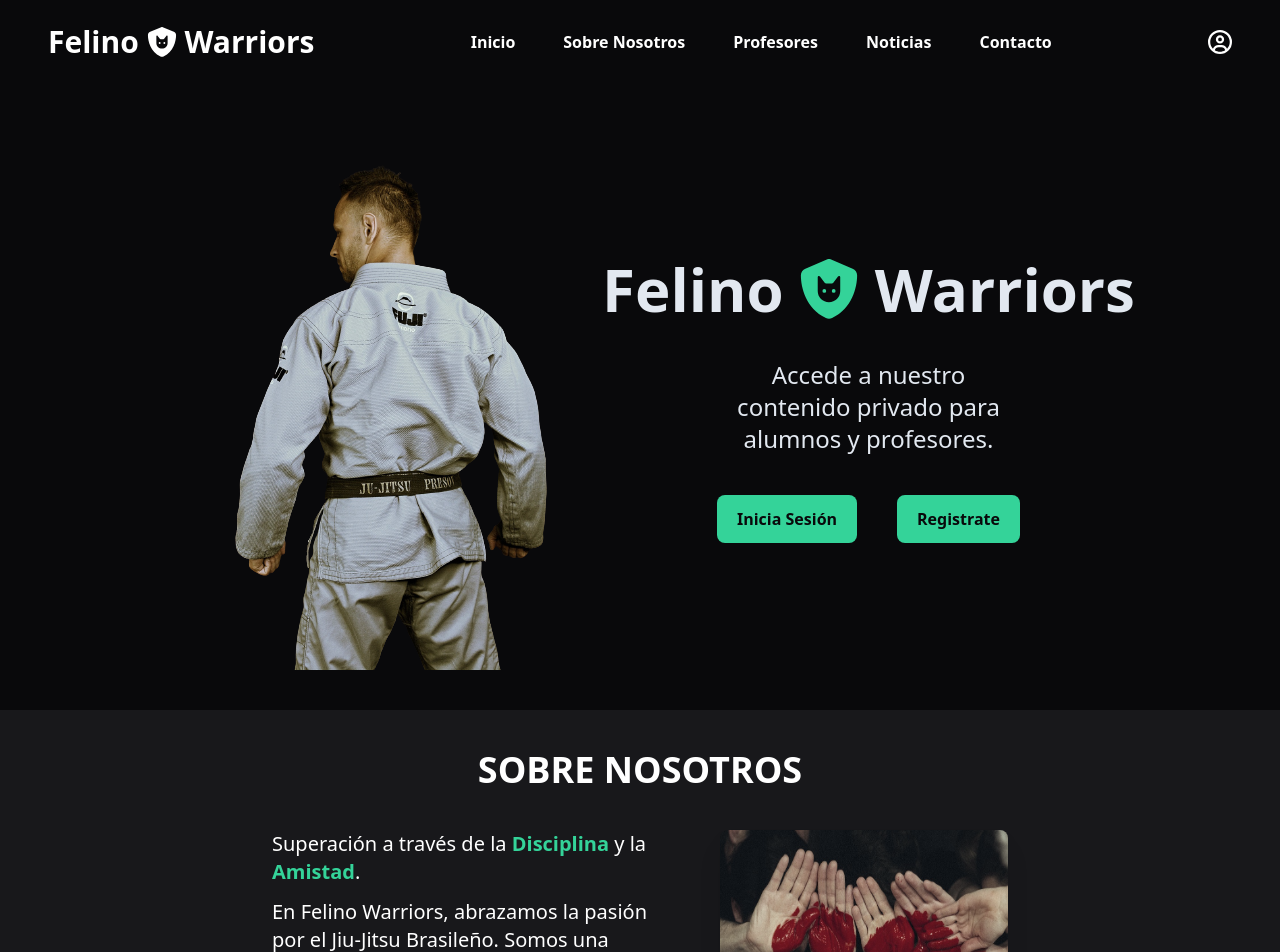
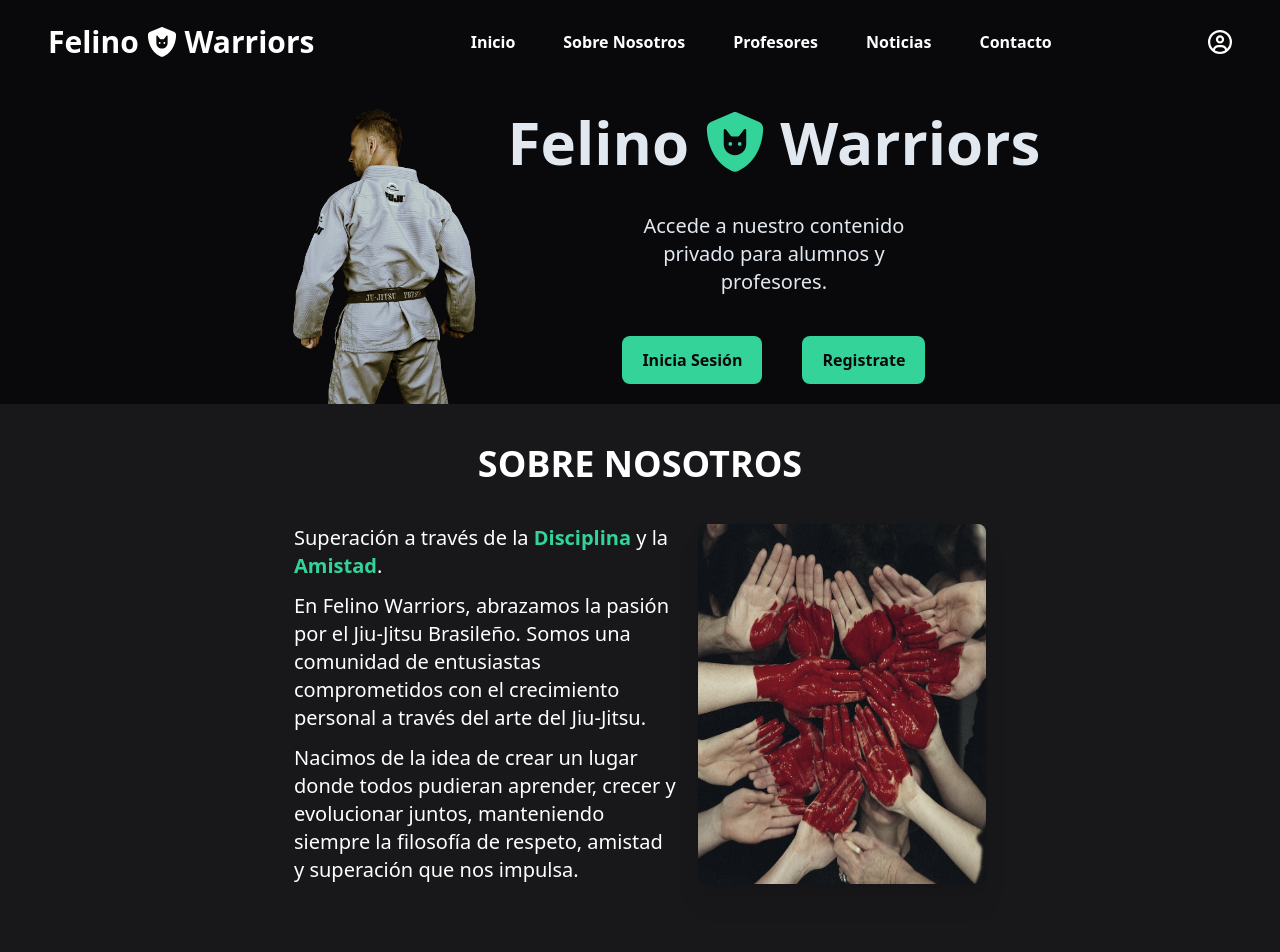
Before and after one commit to Cristaldo-Fiorela/Academia-JiuJitsu-JAVA, a React (Vite) app: page / in a window 1280 px wide. Shown: the top 952 px of the page. Built offline with nearby package versions, Linux system fonts and the light colour scheme.

Commit message:
responsive 640px

```diff
--- a/src/assets/components/Banner.jsx
+++ b/src/assets/components/Banner.jsx
@@ -7,18 +7,18 @@ import { faShieldCat } from '@fortawesome/free-solid-svg-icons';
 function Banner() {
     return (
         <>
-            <section className="w-auto flex flex-wrap justify-center text-slate-200 py-10" id="banner">
-                <img src={ JiuJitsu } alt="hombre de espaldas con kimono" />
+            <section className="w-auto flex flex-wrap justify-center text-slate-200 py-10 sm:py-0" id="banner">
+                <img src={ JiuJitsu } alt="hombre de espaldas con kimono" className='sm:h-80' />
                 <section className='flex flex-col justify-center items-center '>
                     <h2 className='text-3xl pt-2 lg:text-6xl  font-bold upp'>
                         Felino&nbsp;
                         <FontAwesomeIcon icon={faShieldCat} className='text-emerald-400' />
                         &nbsp;Warriors
                     </h2>
-                    <h3 className='text-center py-5 text-2xl lg:py-10 w-72'>Accede a nuestro contenido privado para alumnos y profesores.</h3>
-                    <div className='flex justify-start gap-10     text-zinc-950 font-bold'>
-                        <button className="bg-emerald-400 py-3 px-4 lg:py-3 lg:px-5 rounded-lg hover:bg-green-400 active:translate-y-1">Inicia Sesión</button>
-                        <button className="bg-emerald-400 py-3 px-4 lg:py-3 lg:px-5 rounded-lg hover:bg-green-400 active:translate-y-1">Registrate</button>
+                    <h3 className='text-center py-5 text-2xl sm:text-xl lg:py-10 w-72'>Accede a nuestro contenido privado para alumnos y profesores.</h3>
+                    <div className='flex justify-start gap-10 text-zinc-950 font-bold'>
+                        <button className="bg-emerald-400 py-3 px-4 sm:px-3 lg:py-3 lg:px-5 rounded-lg hover:bg-green-400 active:translate-y-1">Inicia Sesión</button>
+                        <button className="bg-emerald-400 py-3 px-4 sm:px-3 lg:py-3 lg:px-5 rounded-lg hover:bg-green-400 active:translate-y-1">Registrate</button>
                     </div>
                 </section>
 
--- a/src/assets/components/SobreNosotros.jsx
+++ b/src/assets/components/SobreNosotros.jsx
@@ -7,7 +7,7 @@ function SobreNosotros() {
             <section className='text-white flex flex-col items-center bg-zinc-900 py-10' id='sobreNosotros'>
                 <h3 className="text-2xl lg:text-4xl font-bold uppercase">Sobre Nosotros</h3>
 
-                <div className='flex flex-wrap justify-center gap-16 py-10'>
+                <div className='flex flex-wrap justify-center gap-16 py-10 sm:gap-5'>
                     <section className='flex flex-col text-lg items-center w-72 lg:text-xl lg:w-96 justify-center gap-3'>
                         <h3 className='text-xl' >Superación a través de la <span className='text-emerald-400 font-bold'>Disciplina</span> y la <span className='text-emerald-400 font-bold'>Amistad</span>.</h3>
                         <p>En Felino Warriors, abrazamos la pasión por el Jiu-Jitsu Brasileño. Somos una comunidad de entusiastas comprometidos con el crecimiento personal a través del arte del Jiu-Jitsu.</p>
```
Also changed, not shown: 1 other file (tests, documents, lock files or other folders).
